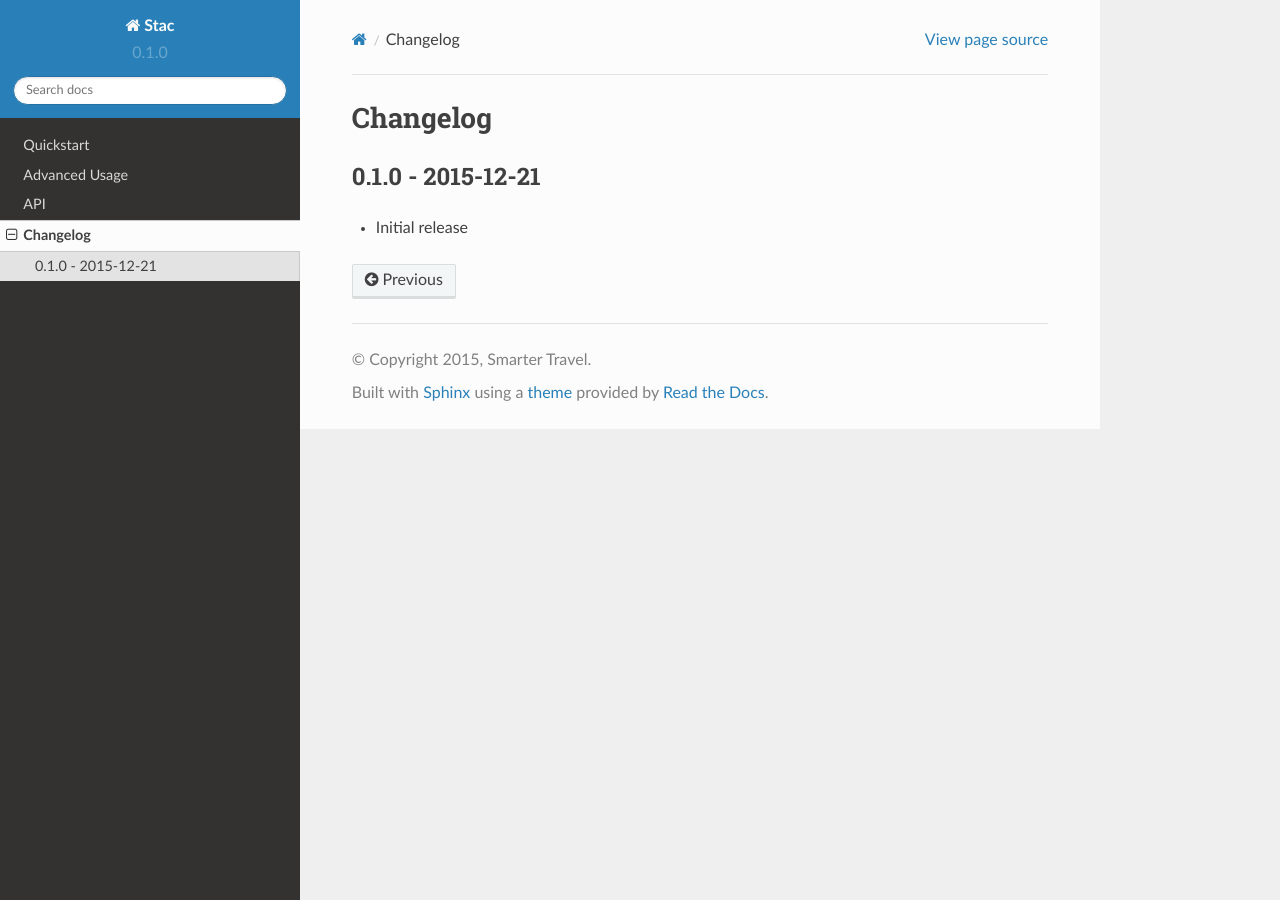
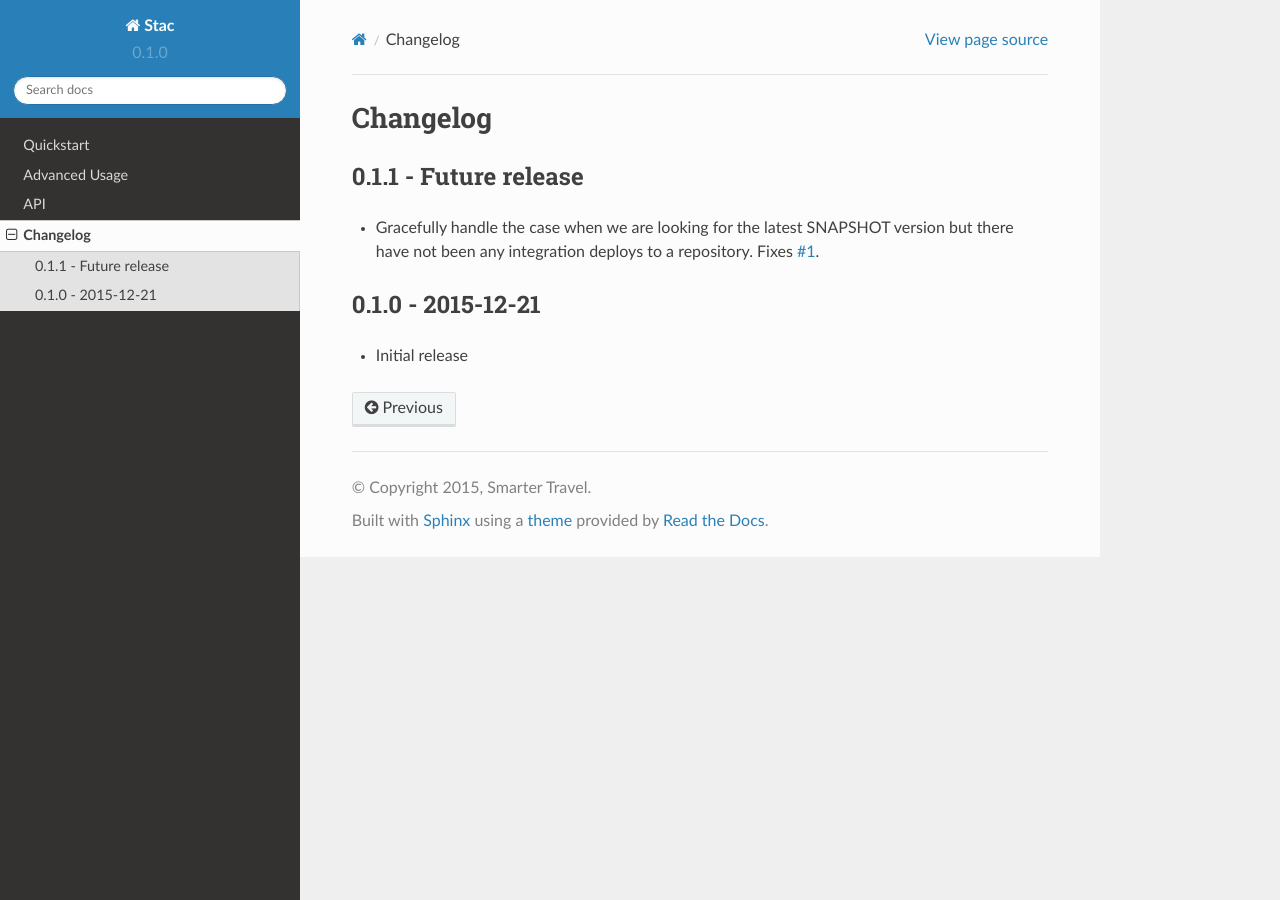
Before and after one commit to smarter-travel-media/stac, a Sphinx documentation site: the page built from doc/changes.rst, in a window 1280 px wide. Built offline with Sphinx 7.4.7 and the Read the Docs theme 2.0.0, drawn with Linux system fonts in a browser that asks for light colours.

Commit message:
Add fix to changelog

```diff
--- a/doc/changes.rst
+++ b/doc/changes.rst
@@ -1,5 +1,11 @@
 Changelog
 =========
+
+0.1.1 - Future release
+----------------------
+* Gracefully handle the case when we are looking for the latest SNAPSHOT version but
+  there have not been any integration deploys to a repository. Fixes
+  `#1 <https://github.com/smarter-travel-media/stac/issues/1>`_.
 
 0.1.0 - 2015-12-21
 ------------------
```
